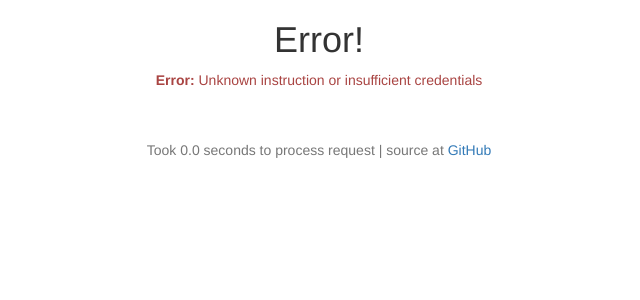
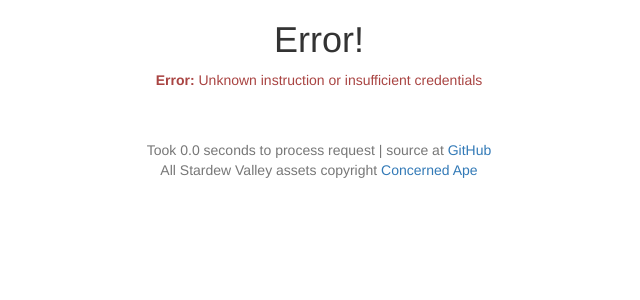
Before and after one commit to joserc87/SDV-Summary, a Flask app: page /1/1 in a window 1280 px wide. Shown: the top 300 px of the page, without its empty margins (321-961 px from the left). Run offline with Flask 2, Linux system fonts and the light colour scheme; some libraries are stand-ins or nearby versions.

Commit message:
added copyright disclaimer

```diff
--- a/templates/error.html
+++ b/templates/error.html
@@ -16,7 +16,7 @@
 			<div class="container lead">
 			</div>
 			<div class="text-center">
-				<p class="text-muted">Took {{ processtime }} seconds to process request | source at <a href="https://github.com/Sketchy502/SDV-Summary">GitHub</a></p>
+				<p class="text-muted">Took {{ processtime }} seconds to process request | source at <a href="https://github.com/Sketchy502/SDV-Summary">GitHub</a><br>All Stardew Valley assets copyright <a href="http://twitter.com/concernedape">Concerned Ape</a></p>
 			</div>
 		</div>
 	</body>
--- a/templates/profile.html
+++ b/templates/profile.html
@@ -115,7 +115,7 @@
 			<div class="container lead">
 			</div>
 			<div class="text-center">
-				<p class="text-muted">Took {{ processtime }} seconds to process request | source at <a href="https://github.com/Sketchy502/SDV-Summary">GitHub</a></p>
+				<p class="text-muted">Took {{ processtime }} seconds to process request | source at <a href="https://github.com/Sketchy502/SDV-Summary">GitHub</a><br>All Stardew Valley assets copyright <a href="http://twitter.com/concernedape">Concerned Ape</a></p>
 			</div>
 		</div>
 	</body>
```
